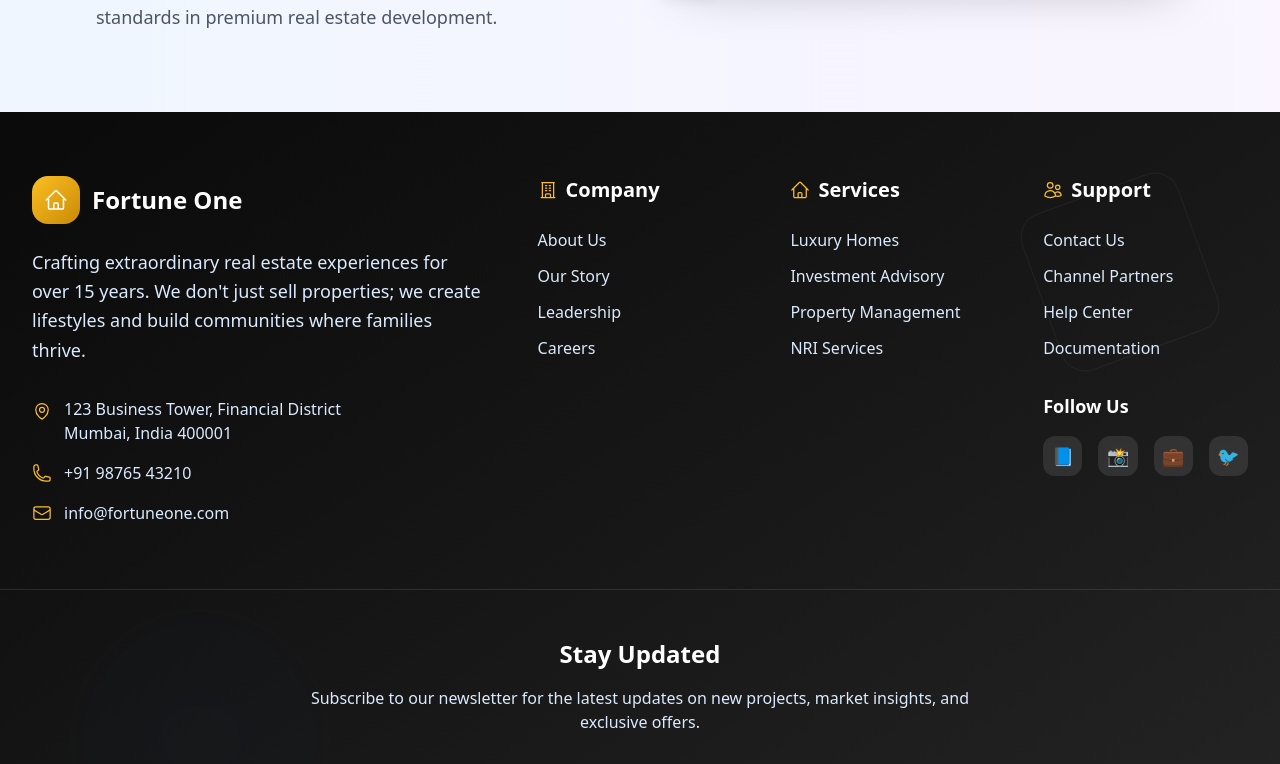
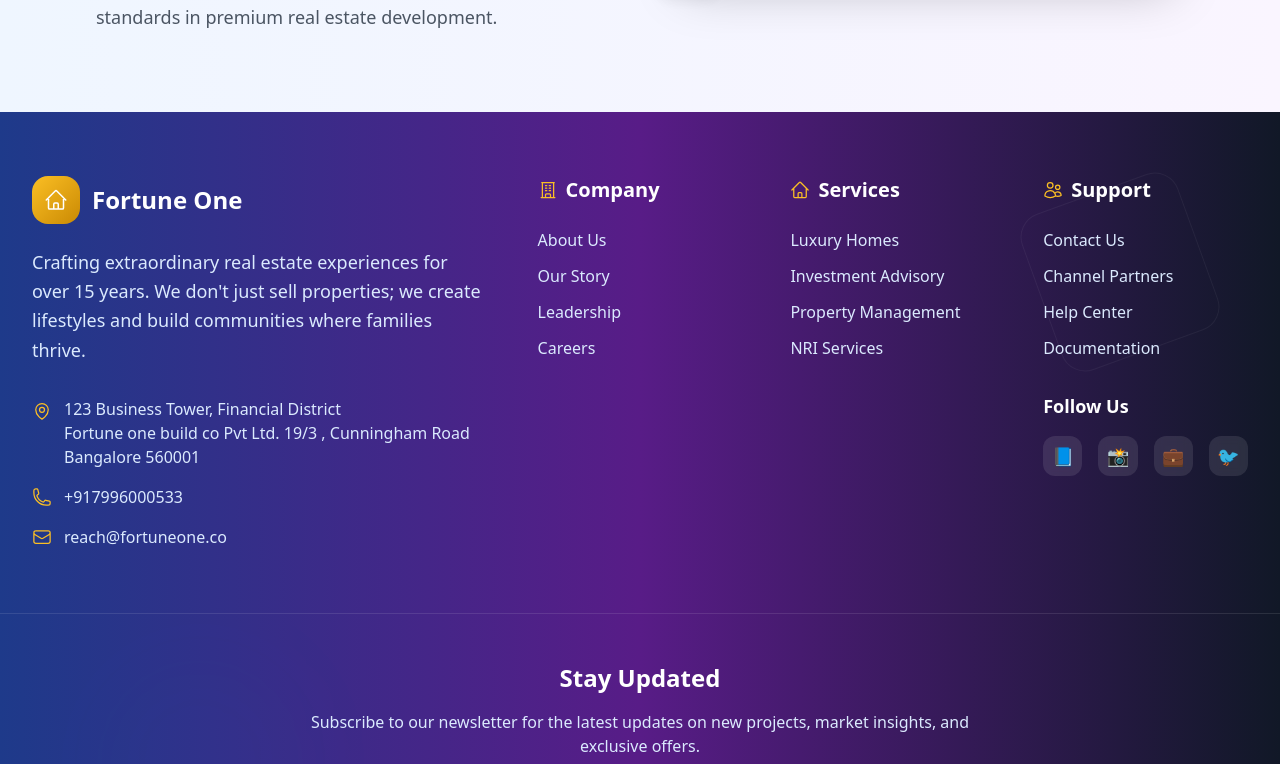
Before and after one commit to ckrfreelancers-codes/fortune-one-site, a React (Vite) app: page /about in a window 1280 px wide. Shown: the part 1250-2014 px from the top of the page. Built offline with nearby package versions, Linux system fonts and the light colour scheme.

Commit message:
Update App layout and other recent changes

```diff
--- a/src/App.tsx
+++ b/src/App.tsx
@@ -13,8 +13,8 @@ import Footer from './components/Footer';
 function App() {
   return (
     <Router>
-      {/* Full screen background using brandlight color */}
-      <div className="min-h-screen bg-brandlight text-gray-100 flex flex-col">
+      {/* ✅ Full screen gradient background applied everywhere */}
+      <div className="min-h-screen bg-gradient-to-br from-gray-900 via-blue-900 to-purple-900 text-white flex flex-col">
 
         {/* Navbar stays on top */}
         <Navbar />
--- a/src/components/Footer.tsx
+++ b/src/components/Footer.tsx
@@ -7,8 +7,7 @@ import {
   EnvelopeIcon,
   HomeIcon,
   BuildingOfficeIcon,
-  UsersIcon,
-  HeartIcon
+  UsersIcon
 } from '@heroicons/react/24/outline';
 
 const Footer = () => {
@@ -41,7 +40,7 @@ const Footer = () => {
   ];
 
   return (
-    <footer className="bg-gradient-to-br from-neutral-950 via-neutral-900 to-neutral-800 text-white relative overflow-hidden">
+    <footer className="bg-gradient-to-r from-blue-900 via-purple-900 to-gray-900 text-white relative overflow-hidden">
       {/* Decorative elements */}
       <div className="absolute inset-0">
         <motion.div
@@ -109,16 +108,16 @@ const Footer = () => {
                   <MapPinIcon className="h-5 w-5 text-amber-400 mt-1 flex-shrink-0" />
                   <div className="text-blue-100">
                     <p>123 Business Tower, Financial District</p>
-                    <p>Mumbai, India 400001</p>
+                    <p>Fortune one build co Pvt Ltd. 19/3 , Cunningham Road Bangalore 560001</p>
                   </div>
                 </div>
                 <div className="flex items-center space-x-3">
                   <PhoneIcon className="h-5 w-5 text-amber-400 flex-shrink-0" />
-                  <p className="text-blue-100">+91 98765 43210</p>
+                  <p className="text-blue-100">+917996000533</p>
                 </div>
                 <div className="flex items-center space-x-3">
                   <EnvelopeIcon className="h-5 w-5 text-amber-400 flex-shrink-0" />
-                  <p className="text-blue-100">info@fortuneone.com</p>
+                  <p className="text-blue-100">reach@fortuneone.co</p>
                 </div>
               </motion.div>
             </div>
@@ -275,8 +274,6 @@ const Footer = () => {
               </div>
               <div className="flex items-center text-blue-200 text-sm">
                 <span>Made By Chethana K R</span>
-
-
               </div>
             </motion.div>
           </div>
--- a/src/pages/ContactUs.tsx
+++ b/src/pages/ContactUs.tsx
@@ -7,17 +7,17 @@ const ContactUs = () => {
     {
       icon: MapPinIcon,
       title: 'Visit Us',
-      details: ['123 Business Tower', 'Financial District', 'Mumbai, India 400001']
+      details: ['Fortune one build co Pvt Ltd. 19/3 , Cunningham Road Bangalore 560001']
     },
     {
       icon: PhoneIcon,
       title: 'Call Us',
-      details: ['+91 98765 43210', '+91 98765 43211', 'Toll Free: 1800-123-456']
+      details: ['+917996000533', '+91 98765 43211', 'Toll Free: 1800-123-456']
     },
     {
       icon: EnvelopeIcon,
       title: 'Email Us',
-      details: ['info@premiumestates.com', 'sales@premiumestates.com', 'support@premiumestates.com']
+      details: ['reach@fortuneone.co']
     },
     {
       icon: ClockIcon,
@@ -28,9 +28,9 @@ const ContactUs = () => {
 
   const offices = [
     {
-      city: 'Mumbai',
-      address: '123 Business Tower, Financial District',
-      phone: '+91 98765 43210',
+      city: 'Bengaluru',
+      address: 'Fortune one build co Pvt Ltd. 19/3 , Cunningham Road Bangalore 560001',
+      phone: '+917996000533',
       image: 'https://images.pexels.com/photos/3184291/pexels-photo-3184291.jpeg?auto=compress&cs=tinysrgb&w=800'
     },
     {
--- a/src/pages/Projects.tsx
+++ b/src/pages/Projects.tsx
@@ -67,7 +67,7 @@ const Projects = () => {
   ];
 
   return (
-    <div className="min-h-screen pt-20 bg-neutral-950 text-gray-100">
+    <div className="min-h-screen pt-20 bg-gradient-to-br from-gray-900 via-blue-900 to-purple-900 text-white">
       {/* Hero Section */}
       <section className="py-20 bg-gradient-to-br from-gray-900 via-blue-900 to-purple-900 text-white relative overflow-hidden">
         <div className="absolute inset-0">
@@ -106,10 +106,8 @@ const Projects = () => {
           >
             <h1 className="text-5xl md:text-7xl font-bold mb-6">
               Our
-              <span className="bg-gradient-to-r from-yellow-400 to-orange-500 bg-clip-text text-transparent">
               <span className="bg-gradient-to-r from-yellow-400 to-yellow-600 bg-clip-text text-transparent">
                 {' '}Projects
-              </span>
               </span>
             </h1>
             <p className="text-xl md:text-2xl text-blue-100 max-w-4xl mx-auto leading-relaxed">
@@ -120,7 +118,7 @@ const Projects = () => {
       </section>
 
       {/* Projects Grid */}
-      <section className="py-20 bg-neutral-950">
+      <section className="py-20 bg-gradient-to-br from-gray-900 via-blue-900 to-purple-900">
         <div className="max-w-7xl mx-auto px-4 sm:px-6 lg:px-8">
           <motion.div
             initial={{ opacity: 0, y: 30 }}
@@ -131,11 +129,11 @@ const Projects = () => {
           >
             <h2 className="text-4xl md:text-5xl font-bold text-white mb-6">
               Featured
-              <span className="bg-gradient-to-r from-blue-600 to-purple-600 bg-clip-text text-transparent">
+              <span className="bg-gradient-to-r from-blue-400 to-purple-400 bg-clip-text text-transparent">
                 {' '}Developments
               </span>
             </h2>
-            <p className="text-xl text-gray-300 max-w-3xl mx-auto">
+            <p className="text-xl text-blue-100 max-w-3xl mx-auto">
               Each project represents our commitment to quality, innovation, and luxury living
             </p>
           </motion.div>
```
